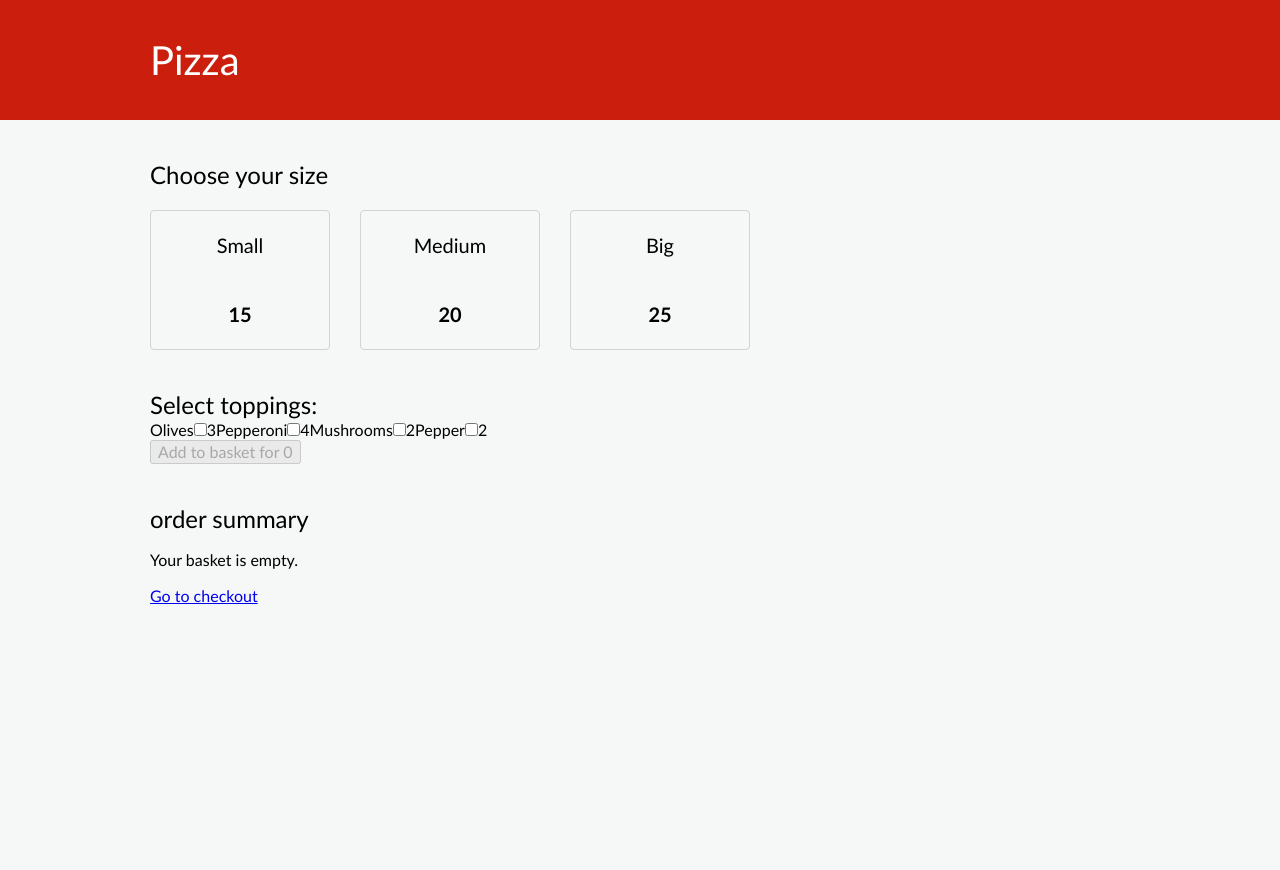
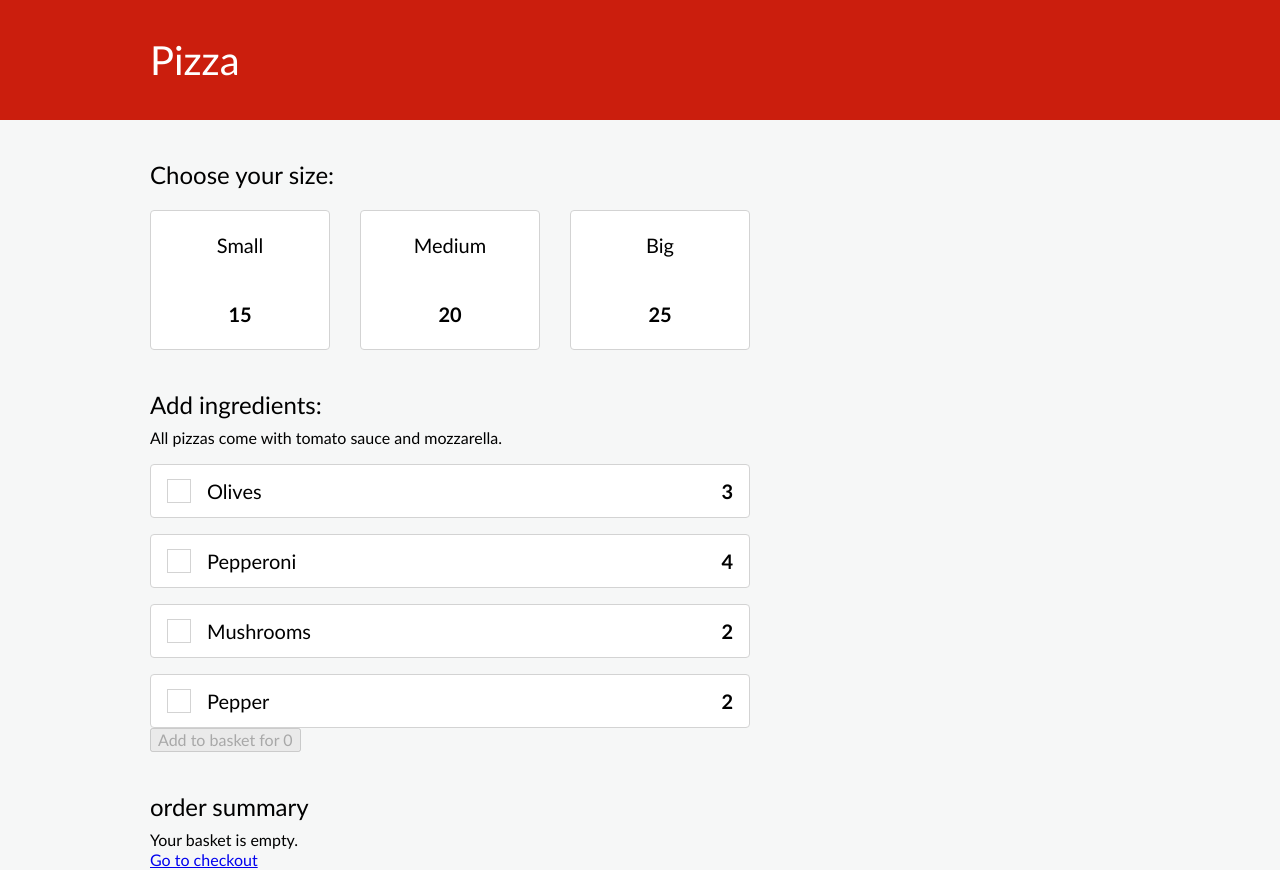
Before and after one commit to maciejpi/pizza-shop, a React (Create React App) app: page / in a window 1280 px wide. Before the commit the page ends 800 px from the top, so only its background shows below. Built offline with nearby package versions, Linux system fonts and the light colour scheme.

Commit message:
Style ingredients selection.

```diff
--- /dev/null
+++ b/src/components/baseStylingComponents.js
@@ -0,0 +1,20 @@
+import styled from 'styled-components/macro';
+
+import { colors } from '../styles/variables';
+import { font } from '../styles/helpers';
+
+export const ClickAreaBase = styled.span`
+  display: flex;
+  align-items: center;
+  border-radius: 4px;
+  background-color: ${colors.white};
+  cursor: pointer;
+`;
+
+export const ItemName = styled.span`
+  font: ${font({ size: 'medium' })};
+`;
+
+export const ItemPrice = styled.span`
+  font: ${font({ size: 'medium', weight: 'bold' })};
+`;
--- a/src/components/doughOption.js
+++ b/src/components/doughOption.js
@@ -5,27 +5,16 @@ import styled from 'styled-components/macro';
 import Input from './input';
 import { setDough } from '../store/actions';
 import { colors } from '../styles/variables';
-import { font } from '../styles/helpers';
+import { ClickAreaBase, ItemName, ItemPrice } from './baseStylingComponents';
 
-const ClickArea = styled.span`
-  display: flex;
+const ClickArea = styled(ClickAreaBase)`
   flex-direction: column;
   justify-content: space-around;
-  align-items: center;
   width: 180px;
   height: 140px;
-  border-radius: 4px;
   border: solid
     ${props =>
       props.isSelected ? `2px ${colors.red}` : `1px ${colors.greyDark}`};
-`;
-
-const Name = styled.span`
-  font: ${font({ size: 'medium' })};
-`;
-
-const Price = styled.span`
-  font: ${font({ size: 'medium', weight: 'bold' })};
 `;
 
 const DoughOption = ({ size, price, label }) => {
@@ -40,7 +29,7 @@ const DoughOption = ({ size, price, label }) => {
     <>
       <label>
         <ClickArea isSelected={size === selectedDough.size}>
-          <Name>{label}</Name>
+          <ItemName>{label}</ItemName>
           <Input
             checked={size === selectedDough.size}
             type="radio"
@@ -49,7 +38,7 @@ const DoughOption = ({ size, price, label }) => {
             onChange={() => handleDoughSelection(size, price)}
             isHidden
           />
-          <Price>{price}</Price>
+          <ItemPrice>{price}</ItemPrice>
         </ClickArea>
       </label>
     </>
--- a/src/components/ingredient/index.js
+++ b/src/components/ingredient/index.js
@@ -3,6 +3,8 @@ import { useDispatch, useSelector } from 'react-redux';
 
 import { toggleIngredient } from '../../store/actions';
 import Input from '../input';
+import { ClickArea, Checkbox, CheckboxWrapper } from './style';
+import { ItemName, ItemPrice } from '../baseStylingComponents';
 
 const Ingredient = ({ label, type, price }) => {
   // setting the ref prevents dispatching 'toggleIngredient' on first render
@@ -17,7 +19,9 @@ const Ingredient = ({ label, type, price }) => {
       dispatch(toggleIngredient(type, actualPrice, isChecked));
     }
 
+    if (firstUpdate.current === false) {
       firstUpdate.current = true;
+    }
   }, [actualPrice, dispatch, isChecked, price, type]);
 
   const setIngredient = useCallback(
@@ -28,14 +32,20 @@ const Ingredient = ({ label, type, price }) => {
   return (
     <>
       <label>
-        {label}
+        <ClickArea>
+          <CheckboxWrapper>
+            <Checkbox isChecked={isSelected} />
+            <ItemName>{label}</ItemName>
             <Input
               checked={isSelected}
               type="checkbox"
               value={type}
               onChange={() => setIngredient()}
+              isHidden
             />
-        {price}
+          </CheckboxWrapper>
+          <ItemPrice>{price}</ItemPrice>
+        </ClickArea>
       </label>
     </>
   );
--- /dev/null
+++ b/src/components/ingredient/style.js
@@ -0,0 +1,39 @@
+import styled, { css } from 'styled-components/macro';
+
+import { colors } from '../../styles/variables';
+import { font, space } from '../../styles/helpers';
+import { ClickAreaBase } from '../baseStylingComponents';
+
+export const ClickArea = styled(ClickAreaBase)`
+  justify-content: space-between;
+  height: 54px;
+  border: 1px solid ${colors.greyDark};
+  margin-top: ${space(2)};
+  padding: 0 ${space(2)};
+`;
+
+export const Checkbox = styled.span`
+  display: inline-flex;
+  width: 24px;
+  height: 24px;
+  border: 1px solid ${colors.greyDark};
+  margin-right: ${space(2)};
+
+  ${props =>
+    props.isChecked &&
+    css`
+      justify-content: center;
+      align-items: center;
+      background-color: ${colors.red};
+      &::before {
+        content: '✓';
+        color: ${colors.white};
+        font: ${font({ size: 'medium' })};
+      }
+    `}
+`;
+
+export const CheckboxWrapper = styled.span`
+  display: flex;
+  align-items: center;
+`;
--- a/src/pages/index.js
+++ b/src/pages/index.js
@@ -1,4 +1,4 @@
-import Menu from './menu';
+import Menu from './menu/';
 import Checkout from './checkout';
 import OrderConfirmation from './orderConfirmation';
 
--- a/src/pages/menu.js
+++ /dev/null
@@ -1,45 +0,0 @@
-import React from 'react';
-import styled from 'styled-components/macro';
-
-import {
-  OrderSummary,
-  DoughOption,
-  Ingredient,
-  PizzaGenerator,
-} from '../components';
-import { ingredientOptions, doughOptions } from '../data';
-import { space } from '../styles/helpers';
-
-const DoughOptionsWrapper = styled.div`
-  display: flex;
-  justify-content: space-between;
-  width: 600px;
-  margin-top: ${space(2.5)};
-`;
-
-const Menu = ({ location }) => {
-  return (
-    <>
-      <h2>Choose your size</h2>
-      <DoughOptionsWrapper>
-        {doughOptions.map(option => (
-          <DoughOption key={option.size} {...option} />
-        ))}
-      </DoughOptionsWrapper>
-
-      <h2>Select toppings:</h2>
-
-      {ingredientOptions.map(option => (
-        <Ingredient key={option.type} {...option} />
-      ))}
-
-      <div>
-        <PizzaGenerator />
-      </div>
-
-      <OrderSummary {...location}></OrderSummary>
-    </>
-  );
-};
-
-export default Menu;
--- /dev/null
+++ b/src/pages/menu/index.js
@@ -0,0 +1,39 @@
+import React from 'react';
+
+import {
+  OrderSummary,
+  DoughOption,
+  Ingredient,
+  PizzaGenerator,
+} from '../../components';
+import { ingredientOptions, doughOptions } from '../../data';
+import { DoughOptionsWrapper, IngredientOptionsWrapper } from './style';
+
+const Menu = ({ location }) => {
+  return (
+    <>
+      <h2>Choose your size:</h2>
+      <DoughOptionsWrapper>
+        {doughOptions.map(option => (
+          <DoughOption key={option.size} {...option} />
+        ))}
+      </DoughOptionsWrapper>
+
+      <h2>Add ingredients:</h2>
+      <p>All pizzas come with tomato sauce and mozzarella.</p>
+      <IngredientOptionsWrapper>
+        {ingredientOptions.map(option => (
+          <Ingredient key={option.type} {...option} />
+        ))}
+      </IngredientOptionsWrapper>
+
+      <div>
+        <PizzaGenerator />
+      </div>
+
+      <OrderSummary {...location}></OrderSummary>
+    </>
+  );
+};
+
+export default Menu;
--- /dev/null
+++ b/src/pages/menu/style.js
@@ -0,0 +1,18 @@
+import styled from 'styled-components/macro';
+
+import { space } from '../../styles/helpers';
+import { mainSectionWidth } from '../../styles/variables';
+
+const WrapperBase = styled.div`
+  display: flex;
+  width: ${mainSectionWidth}px;
+`;
+
+export const DoughOptionsWrapper = styled(WrapperBase)`
+  justify-content: space-between;
+  margin-top: ${space(2.5)};
+`;
+
+export const IngredientOptionsWrapper = styled(WrapperBase)`
+  flex-direction: column;
+`;
--- a/src/styles/global.js
+++ b/src/styles/global.js
@@ -27,6 +27,10 @@ const GlobalStyle = createGlobalStyle`
     margin-top: ${space(5)};
     margin-bottom: 0;
   }
+  p{
+    margin-top: ${space()};
+    margin-bottom: 0;
+  }
 `;
 
 export default GlobalStyle;
--- a/src/styles/variables.js
+++ b/src/styles/variables.js
@@ -12,3 +12,5 @@ export const colors = {
   grey: '#f6f7f7',
   greyDark: '#d3d3d3',
 };
+
+export const mainSectionWidth = 600;
```
Lines whose indentation alone changed are shown as unchanged.
